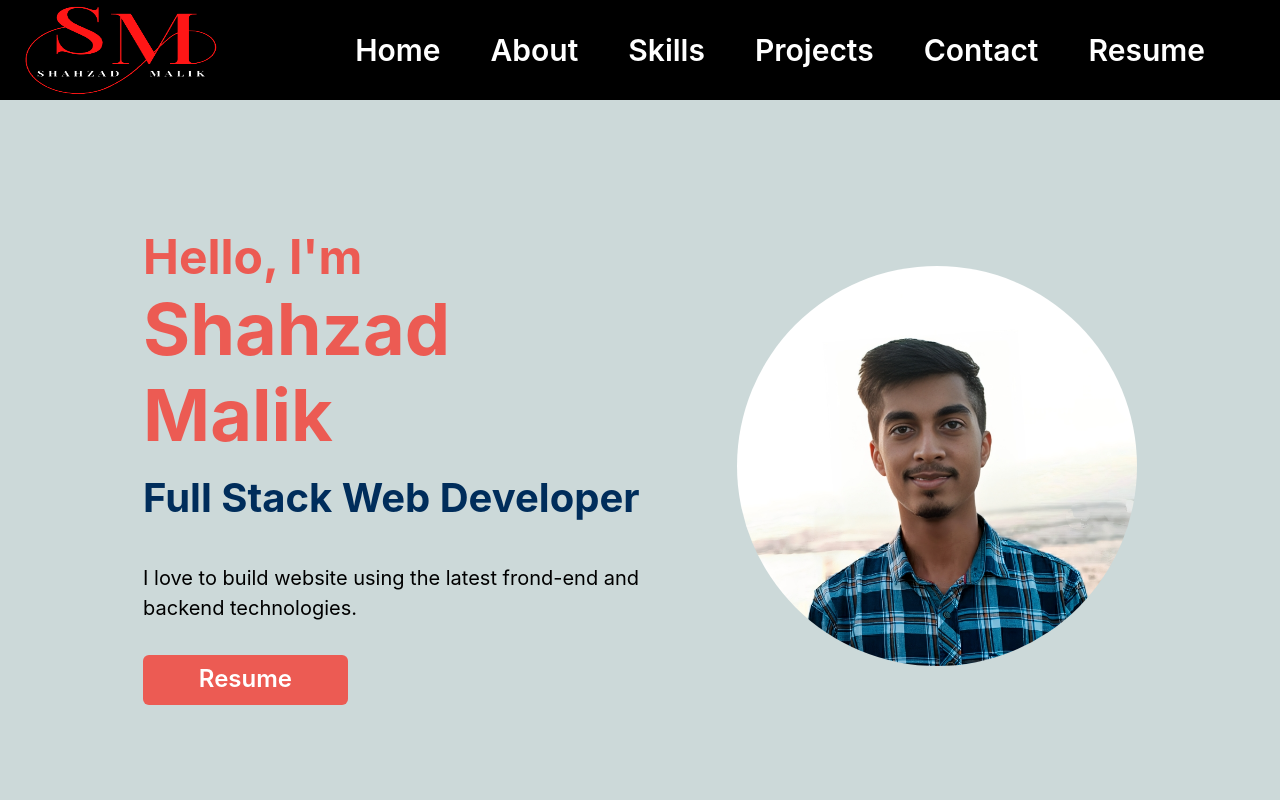
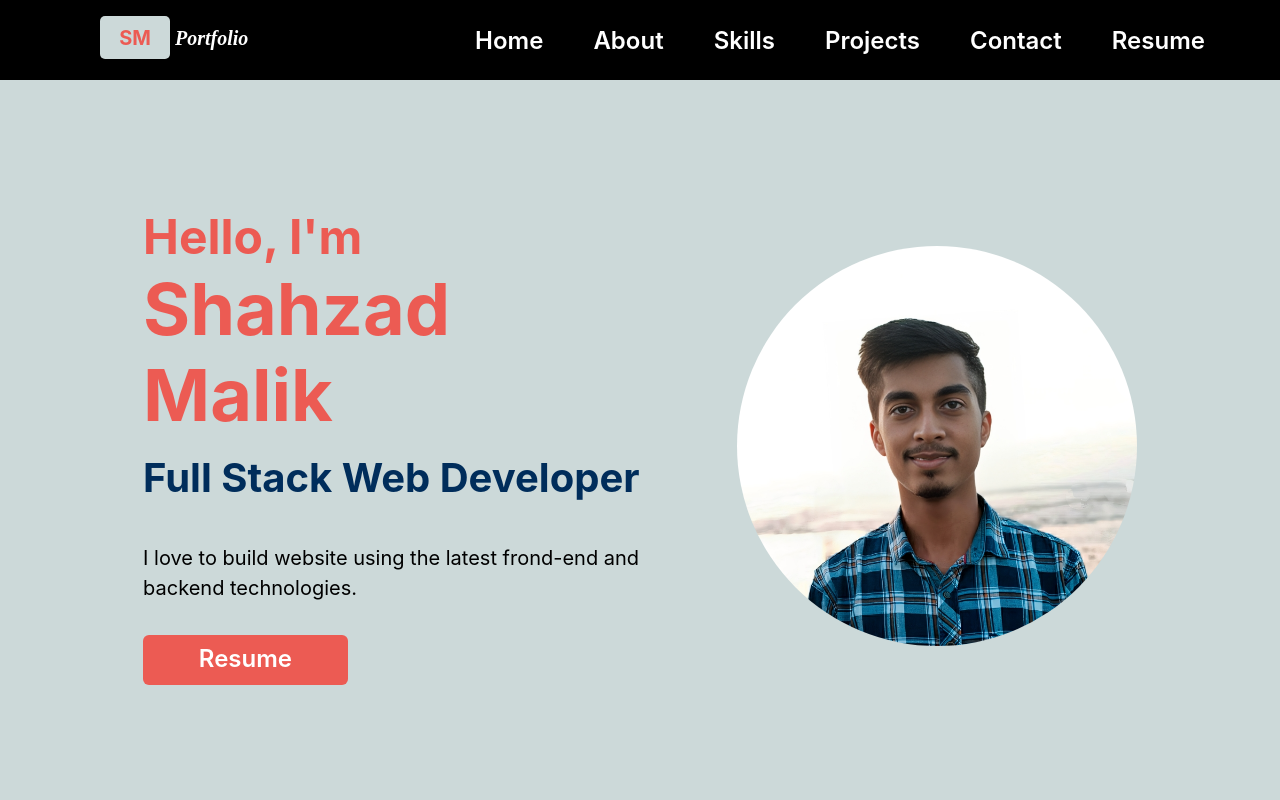
Before and after one commit to Malik04121/Malik04121.github.io, a React (Create React App) app: page / in a window 1280 px wide. Shown: the top 800 px of the page. Built offline with nearby package versions, Linux system fonts and the light colour scheme.

Commit message:
added backend link

```diff
--- a/src/Component/Contact.jsx
+++ b/src/Component/Contact.jsx
@@ -17,15 +17,17 @@ const Contact = () => {
       <Box w={{base:"70",md:"50%",lg:"50%"}} m="auto" >
     {/* //   className={styles.container}> */}
         <Heading mt="2rem" textAlign="center">Get in Touch</Heading>
-        <Text fontSize={{base:"lg",md:"2xl",lg:"3xl"}} mt="2rem">
+        <Text fontSize={{base:"lg",md:"2xl",lg:"3xl"}} mt="2rem" letterSpacing="wide">
           One of my favourite things about developing web applications is the
           variety in projects. So if you want to collaborate or have some work
           for me , Get in touch and tell me what you have in mind. — I can’t
           wait to hear all about it! 😇
           <br />
+          <br/>
+          {/* &nbsp; */}
           Gmail: shehzadmalik123.sm@gmail.com
           <br/>
-          Contact:9881239491
+          Contact: 9881239491
         </Text>
         <Flex gap={{base:"8%",md:"12%",lg:"15%"}} justifyContent="center" mt="2rem">
           <Link fontSize={{base:"30px",md:"35px",lg:"45px"}} href="tel:9881239491"
--- a/src/Component/Home.jsx
+++ b/src/Component/Home.jsx
@@ -19,7 +19,7 @@ return(
          <Heading as="h2" mt="3%" fontSize={["1.5em","2.5em"]}  >Full Stack Web Developer</Heading>
          <Text color="black" mt="8%" fontSize={["md","md","xl"]}>I love to build website using the latest frond-end and backend technologies.</Text>
          {/* <Button w="300px" mt="5vh"> */}
-            <Link href={resume}   target="_blank" download
+            <Link href={resume}   target="_blank" download="fw20_1215-Shahzad-Malik-Resume"
 
 
             ><Button _hover={{bg:"red"}} onClick={()=>window.open("https://drive.google.com/file/d/1e2QT4Cq4lxy0TopvVhVvWopNOtmIvQ1J/view?usp=sharing","_blank") } bg="#ec5b53" color="white" fontSize="2xl" w="40%" mt="2rem" h="50px" textAlign="center" alignItems="center"
--- a/src/Component/Navbar/navbar.jsx
+++ b/src/Component/Navbar/navbar.jsx
@@ -1,4 +1,4 @@
-import { Box, Button, Flex, IconButton, Image, Img, Switch} from "@chakra-ui/react"
+import { Box, Button, Flex, IconButton, Image, Img, Switch, Text} from "@chakra-ui/react"
 // import Skill from "../Skills"
 import { HamburgerIcon, CloseIcon } from '@chakra-ui/icons'
 // import { Link as ReachLink } from "@reach/router"
@@ -14,42 +14,53 @@ function Navbar(){
 
 return (
 
-    <Flex h="100px" justifyContent="space-between"  position="sticky" top="0" bg="black" zIndex="1000"
+    <Flex h="80px" justifyContent="space-between" alignItems="center" position="sticky" top="0" bg="black" zIndex="1000"
     >
 
-       <Link smooth={true} offset={-100} duration={300} to="home">
-        <Box h="100px" mt={{base:"0px",md:"0px",lg:"0px"}}  alignItems="center" w={{base:"100px",md:"150px",lg:"200px"}} >
-         <Image ml="20px" w="100%" h="100%" src={logo}/>
+        <Box   alignItems="center"
+         w={{base:"100px",md:"150px",lg:"200px"}}
+         ml="100px"
+         h="60%"
+        >
+       <Link smooth={true}  duration={300}  to="home">
+
+          <Flex  alignItems="center" gap="5px" h="90%" _hover={{ cursor: "pointer" }} >
+            <Box bg="#CCD9D9" display="flex"  alignItems="center" borderRadius="5px"
+  justifyContent="center" w="70px" h="100%" p="auto"><Text fontSize="xl" color="#ec5b53" as="b">SM</Text> </Box>
+            <Text color="white" fontSize="xl" fontFamily="Playfair Display" as="b" fontStyle="italic">Portfolio</Text>
+          </Flex>
+          </Link>
+
+         {/* <Image ml="20px" w="100%" h="100%" src={logo}/> */}
         </Box>
-        </Link>
 
 
         <Flex p="25px" display={{base:"none",md:"none",lg:"flex"}}>
-            <Button color="white" bg="none" fontSize="3xl" border="none"  colorScheme='teal' variant='link'  mr="50px" ><Link
+            <Button color="white" bg="none" fontSize="2xl" border="none"  colorScheme='teal' variant='link'  mr="50px" ><Link
            //   activeClass="active"
             //   spy={true}
            smooth={true} offset={-100} duration={300} to="home" >Home</Link></Button>
-            <Button  mr="50px" color="white" bg="none" fontSize="3xl" border="none"  variant='link'>
+            <Button  mr="50px" color="white" bg="none" fontSize="2xl" border="none"  variant='link'>
             <Link
            //   activeClass="active"
             //   spy={true}
             // fontSize="120px"
            smooth={true} offset={-100} duration={300} to="about" >About</Link></Button>
-            <Button  mr="50px" color="white" bg="none" fontSize="3xl" border="none"  variant='link'><Link
+            <Button  mr="50px" color="white" bg="none" fontSize="2xl" border="none"  variant='link'><Link
            //   activeClass="active"
             //   spy={true}
            smooth={true} offset={-100} duration={300} to="skills" >Skills</Link></Button>
-            <Button  color="white" bg="none" fontSize="3xl" border="none"  variant='link' mr="50px"><Link
+            <Button  color="white" bg="none" fontSize="2xl" border="none"  variant='link' mr="50px"><Link
            //   activeClass="active"
             //   spy={true}
            smooth={true} offset={-100} duration={300} to="project" >Projects</Link></Button>
-            <Button  mr="50px" color="white" bg="none" fontSize="3xl" border="none"  variant='link'><Link
+            <Button  mr="50px" color="white" bg="none" fontSize="2xl" border="none"  variant='link'><Link
            //   activeClass="active"
             //   spy={true}
            smooth={true} offset={-100} duration={300} to="contact" >Contact</Link></Button>
-           <Button  mr="50px" color="white" bg="none" fontSize="3xl" border="none"  variant='link' onClick={()=>window.open("https://drive.google.com/file/d/1e2QT4Cq4lxy0TopvVhVvWopNOtmIvQ1J/view?usp=sharing","_blank") }><a
+           <Button  mr="50px" color="white" bg="none" fontSize="2xl" border="none"  variant='link' onClick={()=>window.open("https://drive.google.com/file/d/1e2QT4Cq4lxy0TopvVhVvWopNOtmIvQ1J/view?usp=sharing","_blank") }><a
            //   activeClass="active"
-             href={resume} target="_blank" download >Resume</a></Button>
+             href={resume} target="_blank" download="fw20_1215-Shahzad-Malik-Resume" >Resume</a></Button>
             {/* <Button w="80px" mr="50px">DARK THEME</Button> */}
         </Flex>
 
@@ -115,7 +126,7 @@ return (
                     <Button >Contact</Button>
                 </Link>
                 {/* <Link href={resume}  target="_blank"> */}
-                    <Button onClick={()=>window.open("https://drive.google.com/file/d/1e2QT4Cq4lxy0TopvVhVvWopNOtmIvQ1J/view?usp=sharing","_blank") }  bg="#ec5b53"><a href={resume}  target="_blank" download>Resume</a></Button>
+                    <Button onClick={()=>window.open("https://drive.google.com/file/d/1e2QT4Cq4lxy0TopvVhVvWopNOtmIvQ1J/view?usp=sharing","_blank") }  bg="#ec5b53"><a href={resume}  target="_blank" download="fw20_1215-Shahzad-Malik-Resume">Resume</a></Button>
                 {/* </Link> */}
 
 
--- a/src/Component/stats.jsx
+++ b/src/Component/stats.jsx
@@ -16,13 +16,15 @@ return(
           <Image w="500px" src="https://github-readme-stats.vercel.app/api/top-langs?username=malik04121&show_icons=true&locale=en&layout=compact&theme=great-gatsby" alt="malik04121" /></Text>
         <Text mt={{base:"20px",md:"0",lg:"0"}} w={{base:"250px",md:"350px",lg:"500px"}}><Image src="https://github-readme-stats.vercel.app/api?username=malik04121&show_icons=true&locale=en&theme=great-gatsby" alt="malik04121" /></Text>
         </Flex>
-         <Box m="auto" mb="20px" w="60%">
+         <Box m="auto" mb="20px" w="80%">
          <GitHubCalendar
           username="malik04121"
           blockSize={15}
           blockMargin={5}
+          width="100%"
           // theme={themename}
-          fontSize={16}
+          // fontSize={{base:5,md:15,lg:20}}
+          fontSize={15}
         />
         </Box>
     </Box>
```
Also changed, not shown: src/Component/Project.jsx (+18 -9 lines).
